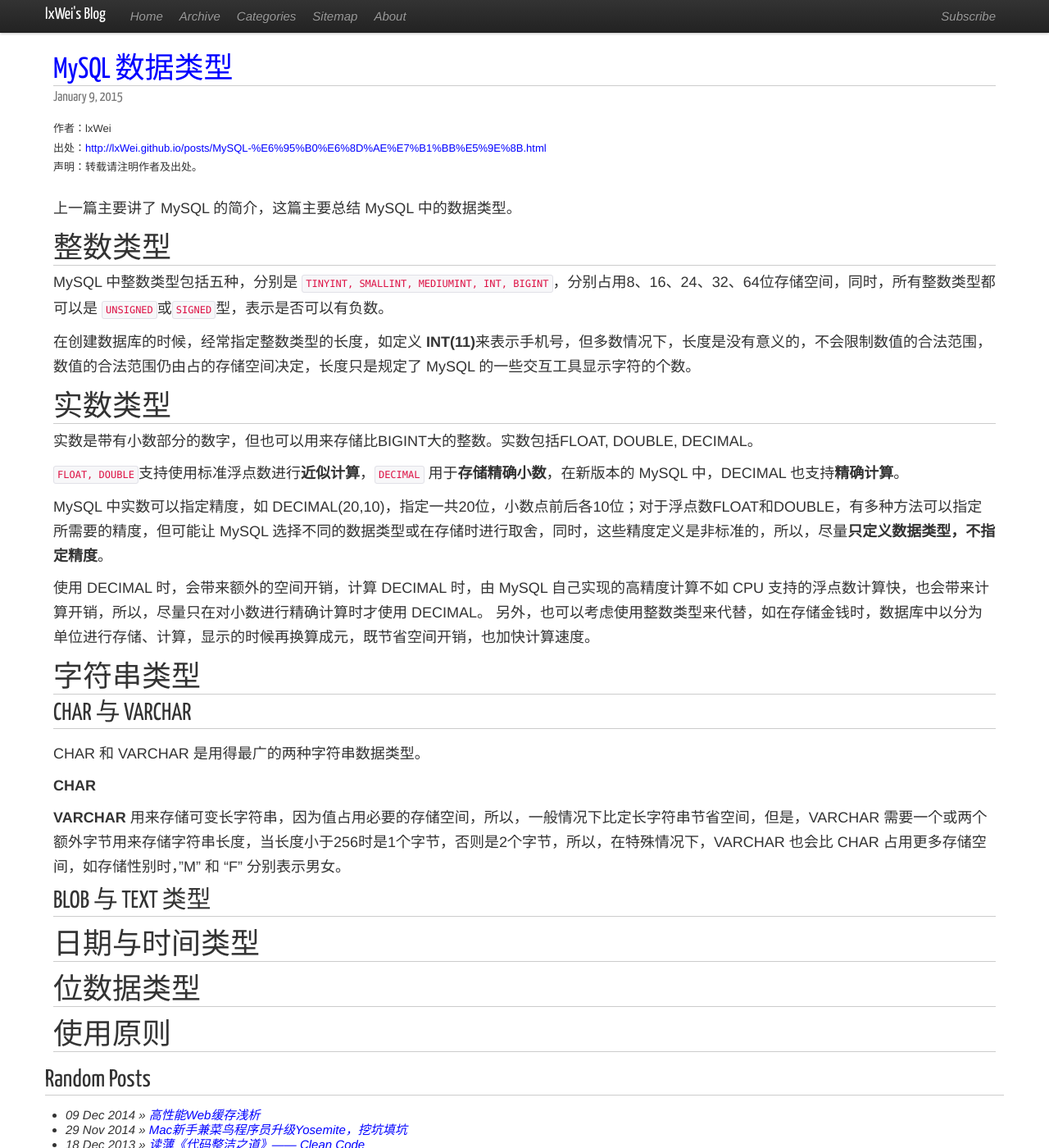
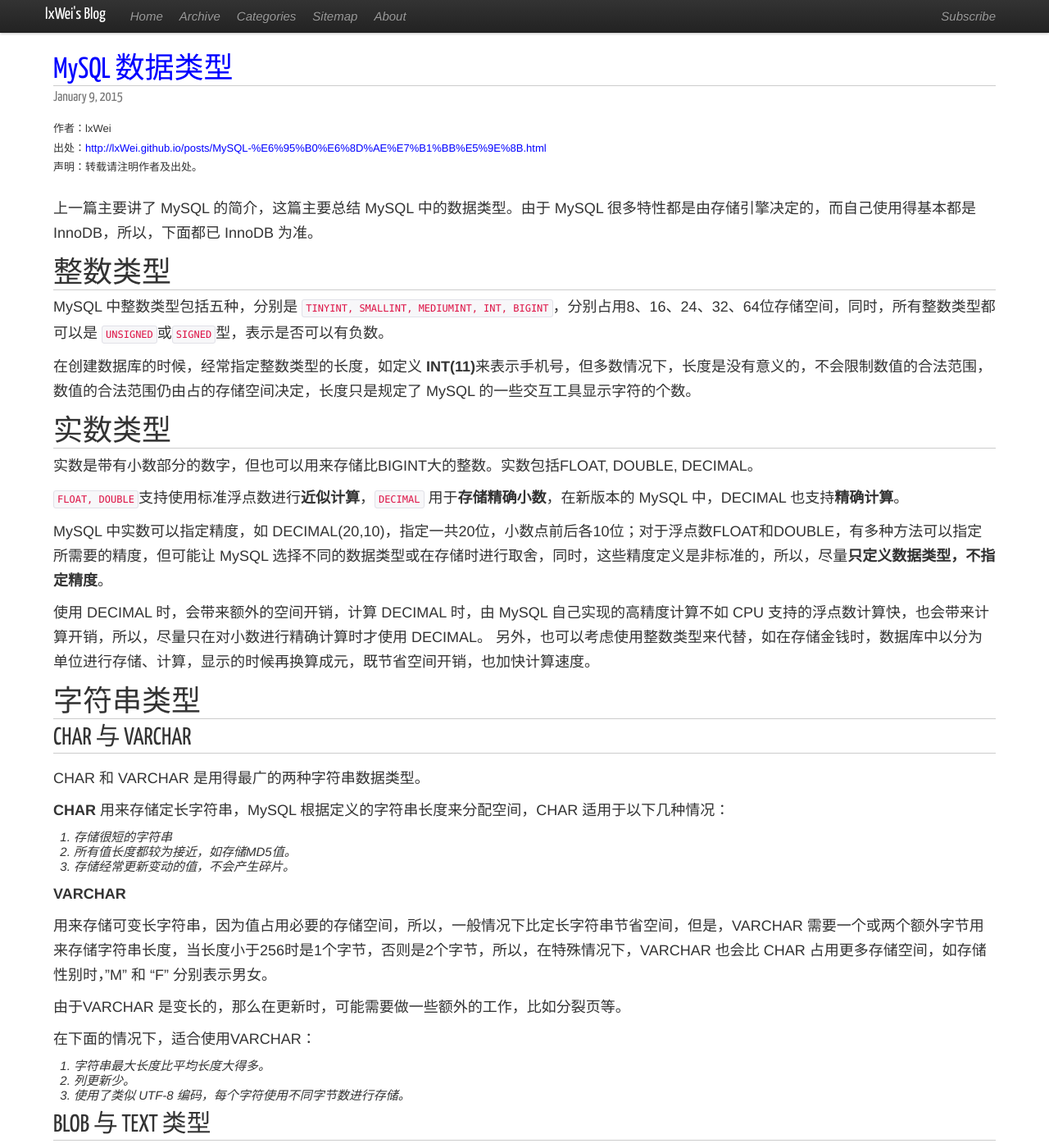
Before and after one commit to lxWei/lxwei.github.com, a Jekyll site: the page built from _posts/2015/2015-01-09-MySQL 数据类型.md, in a window 1280 px wide and 1400 px high. Shown: the whole window at 82% size. Built offline with Jekyll 4.4.1, drawn with Linux system fonts in a browser that asks for light colours; nearby versions of some CDN libraries; Markdown is read by kramdown in place of the engine named in the settings; comment, search, counter and statistics services are not loaded.

```diff
--- a/_posts/2015/2015-01-09-MySQL 数据类型.md
+++ b/_posts/2015/2015-01-09-MySQL 数据类型.md
@@ -8,7 +8,7 @@
 - Database
 
 ---
-上一篇主要讲了 MySQL 的简介，这篇主要总结 MySQL 中的数据类型。
+上一篇主要讲了 MySQL 的简介，这篇主要总结 MySQL 中的数据类型。由于 MySQL 很多特性都是由存储引擎决定的，而自己使用得基本都是 InnoDB，所以，下面都已 InnoDB 为准。
 
 # 整数类型
 
@@ -32,9 +32,23 @@
 CHAR 和 VARCHAR 是用得最广的两种字符串数据类型。
 
 **CHAR**
+用来存储定长字符串，MySQL 根据定义的字符串长度来分配空间，CHAR 适用于以下几种情况：
+
+1. 存储很短的字符串
+2. 所有值长度都较为接近，如存储MD5值。
+2. 存储经常更新变动的值，不会产生碎片。
 
 **VARCHAR**
+
 用来存储可变长字符串，因为值占用必要的存储空间，所以，一般情况下比定长字符串节省空间，但是，VARCHAR 需要一个或两个额外字节用来存储字符串长度，当长度小于256时是1个字节，否则是2个字节，所以，在特殊情况下，VARCHAR 也会比 CHAR 占用更多存储空间，如存储性别时，"M" 和 "F" 分别表示男女。
+
+由于VARCHAR 是变长的，那么在更新时，可能需要做一些额外的工作，比如分裂页等。
+
+在下面的情况下，适合使用VARCHAR：
+
+1. 字符串最大长度比平均长度大得多。
+2. 列更新少。
+3. 使用了类似 UTF-8 编码，每个字符使用不同字节数进行存储。
 
 ## BLOB 与 TEXT 类型
 
```
